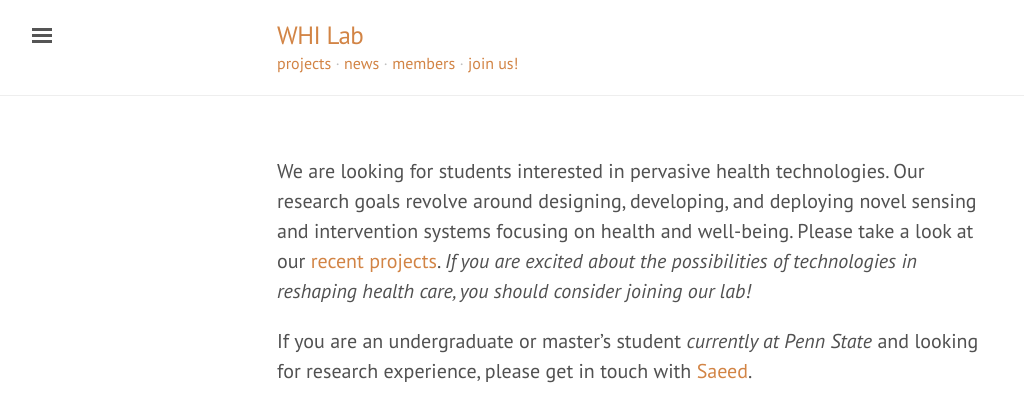
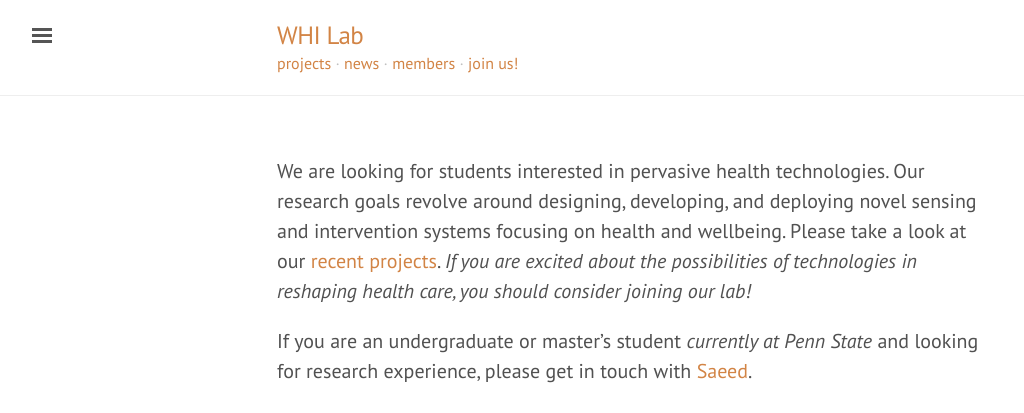
Before and after one commit to whi-lab/whi-lab.github.io, a Jekyll site: the page built from prospective-students.markdown, in a window 1280 px wide. Shown: the top 413 px of the page, without its empty margins (3-1027 px from the left). Built offline with Jekyll 4.4.1, drawn with Linux system fonts in a browser that asks for light colours; nearby versions of some CDN libraries; some web fonts are replaced.

Commit message:
Updates spelling for wellbeing

```diff
--- a/prospective-students.markdown
+++ b/prospective-students.markdown
@@ -6,7 +6,7 @@ title: Prospective Students
 We are looking for students interested in pervasive health technologies.
 Our research goals revolve around designing, developing, and deploying
 novel sensing and intervention systems focusing on health and
-well-being. Please take a look at our [recent projects](/projects).
+wellbeing. Please take a look at our [recent projects](/projects).
 _If you are excited about the possibilities of technologies in
 reshaping health care, you should consider joining our lab!_
 
```
